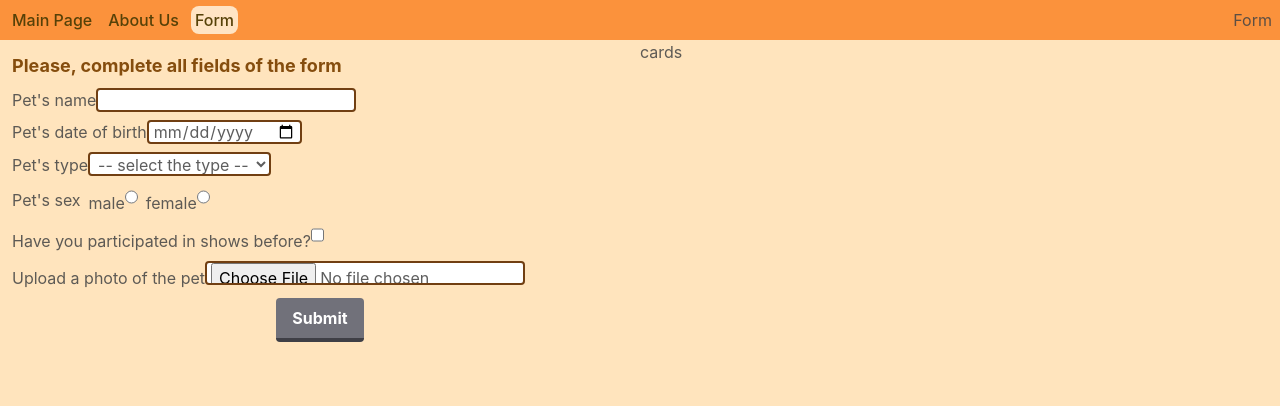
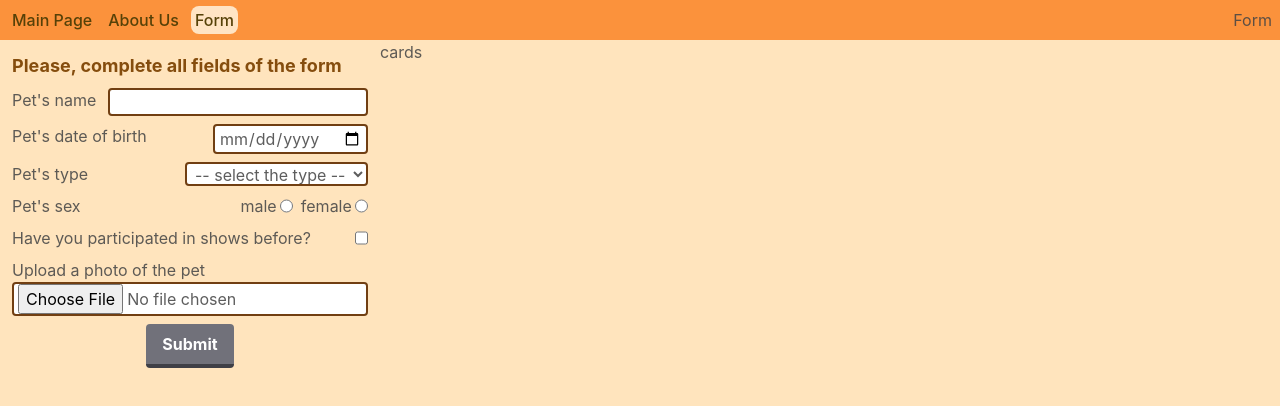
Before and after one commit to neemkashu/react-neemkashu, a React (Vite) app: page /form in a window 1280 px wide. Shown: the top 406 px of the page. Built offline with nearby package versions, Linux system fonts and the light colour scheme.

Commit message:
feat: add styles to form

```diff
--- a/src/components/Form/PetForm.tsx
+++ b/src/components/Form/PetForm.tsx
@@ -37,7 +37,7 @@ export class PetForm extends Component<Record<string, never>> {
     return (
       <form
         onSubmit={this.handleSubmit}
-        className="flex flex-col gap-2 p-3 lg:w-1/2"
+        className="flex flex-col gap-2 p-3 w-min self-center"
       >
         <h2 className="font-bold text-yellow-800 text-lg">
           {'Please, complete all fields of the form'}
--- a/src/components/Form/ReferencedInput.tsx
+++ b/src/components/Form/ReferencedInput.tsx
@@ -1,5 +1,7 @@
 import { Component, HTMLInputTypeAttribute } from 'react';
 import { elementRef } from 'src/utils/types';
+import { v4 } from 'uuid';
+import styles from '../styles/Input.module.css';
 
 type RefInputProps = {
   forwardRef: elementRef<HTMLInputElement>;
@@ -13,24 +15,26 @@ type RefInputProps = {
 export class ReferencedInput extends Component<RefInputProps> {
   render() {
     const { forwardRef, label, inputType, name, innerText, accept } = this.props;
+    const inputStyle = inputType === 'radio' ? styles.radio : styles.nonradio;
+    const fileStyle = inputType === 'file' ? 'flex-col' : 'flex-row';
+    const key = v4();
     return (
-      <div>
-        <label>
-          {label}
+      <div className={`flex ${fileStyle}  ${inputStyle}`}>
+        <label htmlFor={key}>{label}</label>
         <input
           ref={forwardRef}
           type={inputType}
           name={name}
+          id={key}
           accept={accept}
           className=" m-0 rounded border-2 border-solid border-yellow-900
-          max-w-xs h-6 px-1 bg-white bg-no-repeat text-base
+          max-w- px-1 bg-white bg-no-repeat text-base
            duration-300 ease-in-out
           hover:shadow-neutral-400 hover:bg-amber-50
           focus-visible:bg-yellow-200 focus-visible:outline-0"
         >
           {innerText}
         </input>
-        </label>
       </div>
     );
   }
--- a/src/components/Form/Select.tsx
+++ b/src/components/Form/Select.tsx
@@ -1,5 +1,6 @@
 import { Component } from 'react';
 import { elementRef } from 'src/utils/types';
+import { v4 } from 'uuid';
 
 type SelectProps = {
   forwardRef: elementRef<HTMLSelectElement>;
@@ -18,11 +19,13 @@ const DEFAULT = 'defaultSelection';
 export class Select extends Component<SelectProps> {
   render() {
     const { forwardRef, label } = this.props;
+    const key = v4();
     return (
-      <label>
-        {label}
+      <div className="flex justify-between">
+        <label htmlFor={key}>{label}</label>
         <select
           ref={forwardRef}
+          id={key}
           defaultValue={DEFAULT}
           className=" m-0 rounded border-2 border-solid border-yellow-900
          max-w-xs h-6 px-1 bg-white bg-no-repeat text-base
@@ -48,7 +51,7 @@ export class Select extends Component<SelectProps> {
             );
           })}
         </select>
-      </label>
+      </div>
     );
   }
 }
--- a/src/components/Form/Switcher.tsx
+++ b/src/components/Form/Switcher.tsx
@@ -11,7 +11,7 @@ const petSex = {
 type optionKey = keyof typeof petSex;
 
 const NAME = 'radio-name';
-const DEFAULT = 'not-chosen';
+const DEFAULT_VALUE = 'not-chosen';
 
 type radioRef = ReturnType<typeof createRef<HTMLInputElement>>;
 type switchOptionsType = Record<optionKey, { ref: radioRef; element: JSX.Element }>;
@@ -48,19 +48,17 @@ export class Switcher extends Component<RefInputProps> {
   getTheChecked = () => {
     if (this.maleRef.current?.checked) return petSex.MALE;
     if (this.femaleRef.current?.checked) return petSex.FEMALE;
-    return DEFAULT;
+    return DEFAULT_VALUE;
   };
   render() {
     const { label } = this.props;
 
     return (
-      <div className="flex gap-2 items-center">
-        <>
-          {label}
-          {Object.values(this.switchOptions).map((option) => {
-            return option.element;
-          })}
-        </>
+      <div className="flex gap-2 items-center justify-between">
+        <div className=" grow">{label}</div>
+        {Object.values(this.switchOptions).map((option) => {
+          return option.element;
+        })}
       </div>
     );
   }
--- /dev/null
+++ b/src/components/styles/Input.module.css
@@ -0,0 +1,7 @@
+.radio {
+    justify-content: start;
+    gap: 0.2rem;
+}
+.nonradio {
+    justify-content: space-between;
+}
```
Lines whose indentation alone changed are shown as unchanged.
